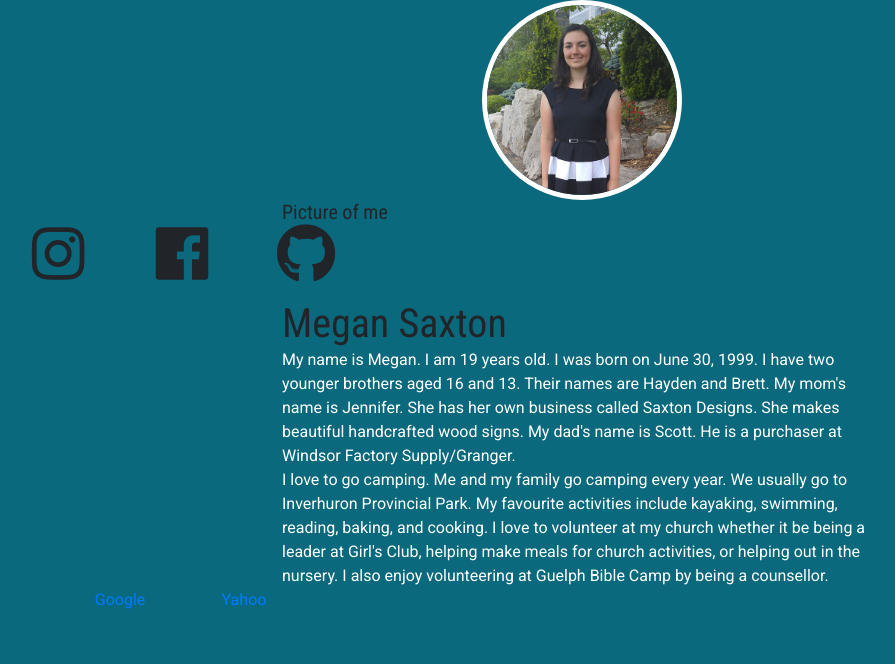
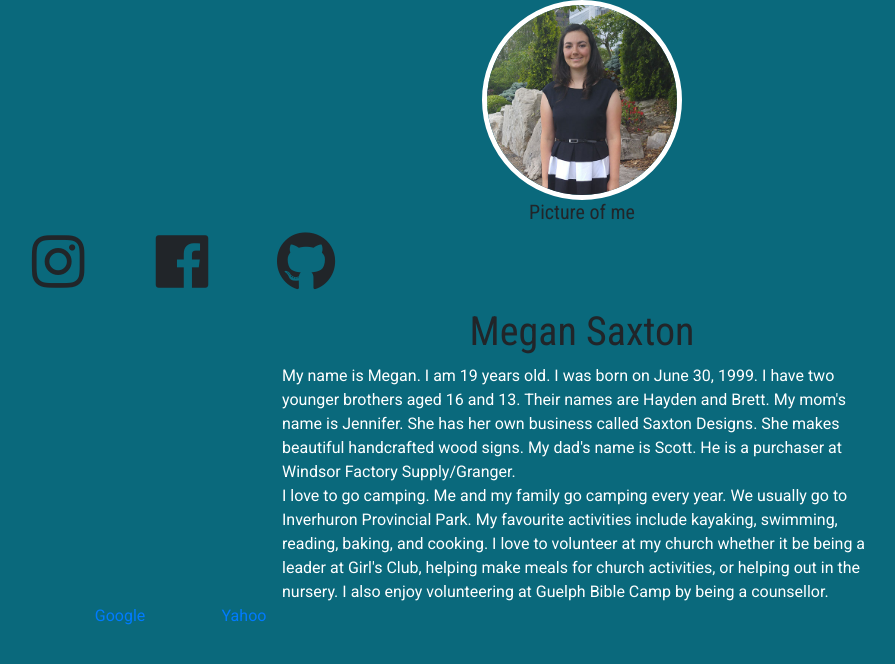
Before and after one commit to Megan37/my-site, a Jekyll site: the page built from index.html, in a window 1280 px wide. Shown: the top 664 px of the page, without its empty margins (58-953 px from the left). Built offline with Jekyll 4.4.1, drawn with Linux system fonts in a browser that asks for light colours; nearby versions of some CDN libraries.

Commit message:
Add files via upload

```diff
--- a/assets/css/main.scss
+++ b/assets/css/main.scss
@@ -8,8 +8,7 @@ body,html {
 
 h1,h2,h3,h4,h5,h6 {
     font-family: 'Roboto Condensed', sans-serif;
-    margin: 0 auto;
-    width: 600px;
+    text-align: center;
 }
 
 i{
@@ -48,8 +47,3 @@ p {
     color: white;
     width: 600px;
 }
-
-// #content-wrapper{
-//     width: 600px;
-//     margin: 0 auto;
-// }
```
